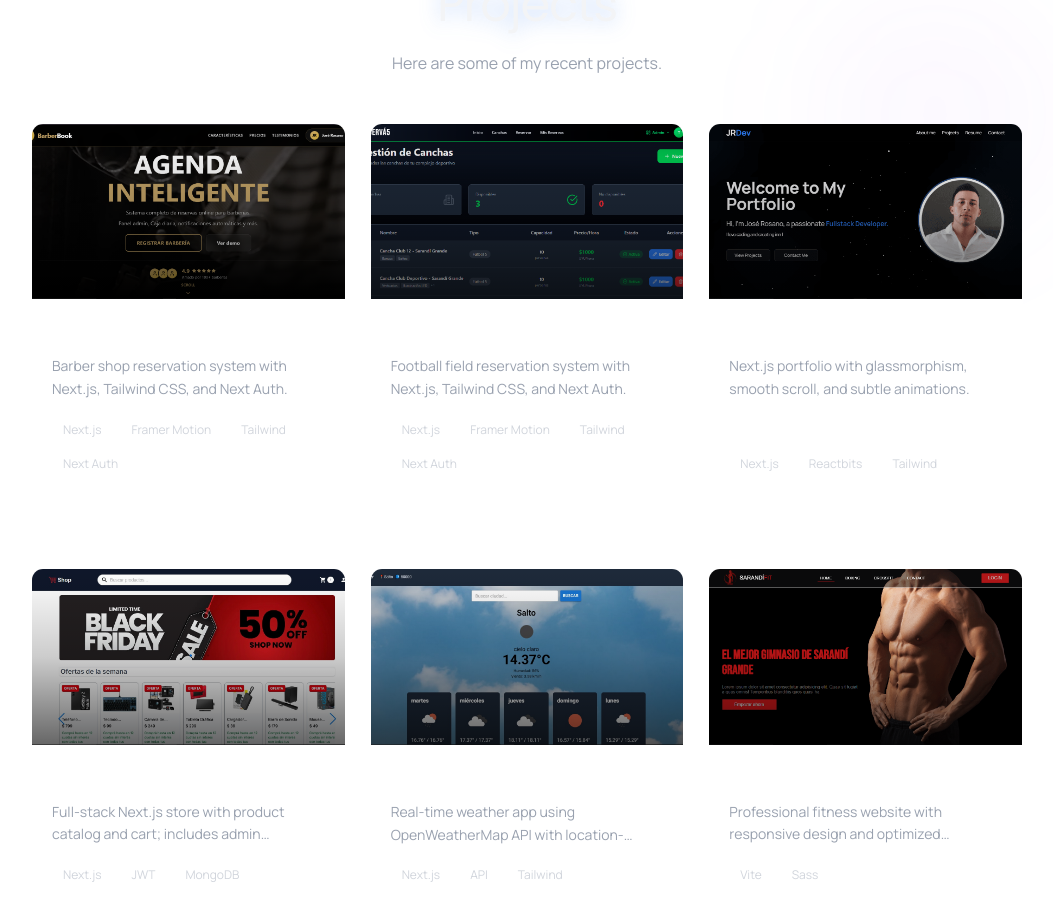
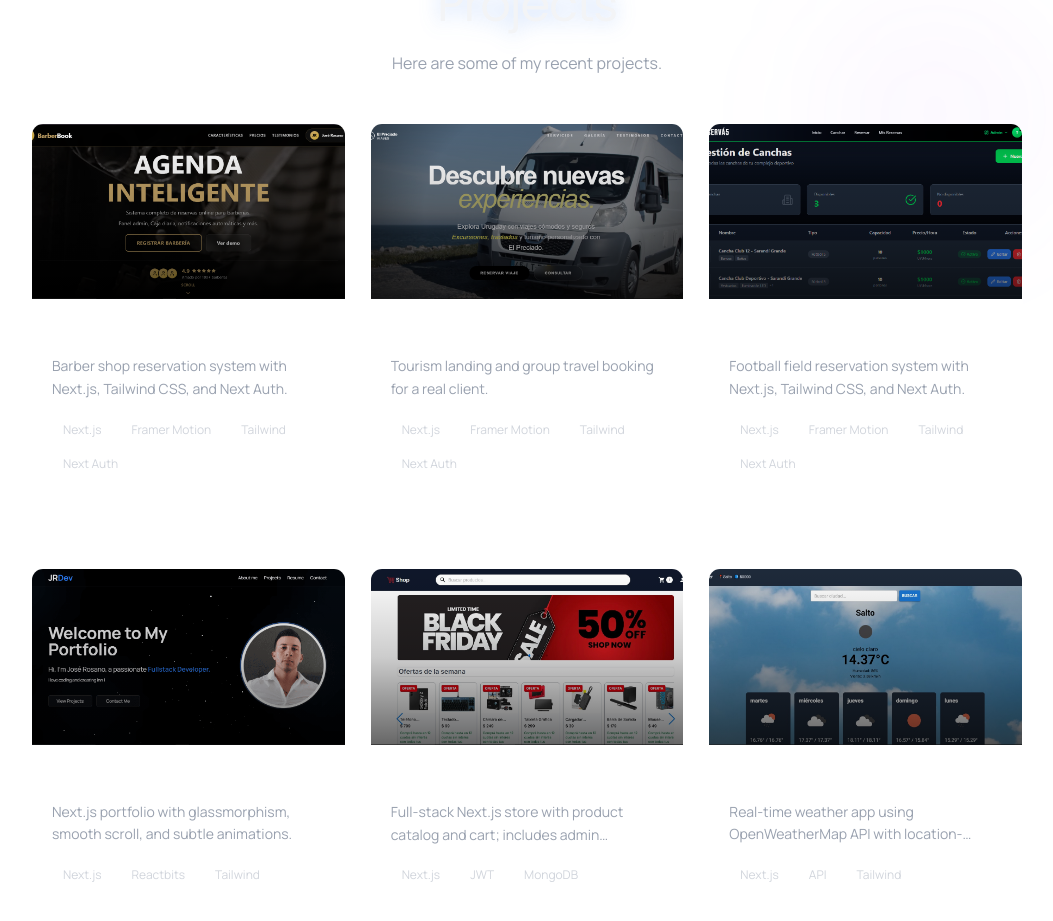
Before and after one commit to JoseluisDev24/myportfolio, a Next.js app: page /en in a window 1280 px wide. Shown: the part 1440-2361 px from the top of the page, without its empty margins (113-1166 px from the left). Built offline with nearby package versions, Linux system fonts and the light colour scheme; no server answers.

Commit message:
feat: add el preciado viaje to project section

```diff
--- a/src/components/projects/Projects.tsx
+++ b/src/components/projects/Projects.tsx
@@ -16,6 +16,14 @@ export default function Projects({ dict }: ProjectsProps) {
       tags: ["Next.js", "Framer Motion", "Tailwind", "Next Auth"],
       liveUrl: "https://barberia-frontend-seven.vercel.app/",
       // repoUrl: "https://github.com/JoseluisDev24/reservation-system.git",
+    },
+  {
+      title: dict.projects.items.elpreciado.title,
+      description: dict.projects.items.elpreciado.description,
+      imageSrc: "/projects/elpreciado.png",
+      tags: ["Next.js", "Framer Motion", "Tailwind", "Next Auth"],
+      liveUrl: "https://el-preciado-viajes.vercel.app/",
+      repoUrl: "https://github.com/JoseluisDev24/el-preciado-viajes.git",
     },
     {
       title: dict.projects.items.reserva5.title,
--- a/src/dictionaries/en.json
+++ b/src/dictionaries/en.json
@@ -28,6 +28,10 @@
       "barberia": {
         "title": "Barbería",
         "description": "Barber shop reservation system with Next.js, Tailwind CSS, and Next Auth."
+      },
+      "elpreciado": {
+        "title": "El Preciado Viajes",
+        "description": "Tourism landing and group travel booking for a real client."
       },
       "reserva5": {
         "title": "Reservá5",
--- a/src/dictionaries/es.json
+++ b/src/dictionaries/es.json
@@ -28,6 +28,10 @@
       "barberia": {
         "title": "Barbería",
         "description": "Sistema de reservas para barberías realizado con Next.js, Tailwind CSS y Next Auth."
+      },
+      "elpreciado": {
+        "title": "El Preciado Viajes",
+        "description": "Landing de turismo y reserva de viajes grupales para cliente real."
       },
       "reserva5": {
         "title": "Reservá5",
--- a/src/types/dictionay.d.ts
+++ b/src/types/dictionay.d.ts
@@ -24,6 +24,10 @@ declare global {
       subtitle: string;
       items: {
         barberia: {
+          title: string;
+          description: string;
+        };
+        elpreciado: {
           title: string;
           description: string;
         };
```
Also changed, not shown: public/projects/elpreciado.png (added).
